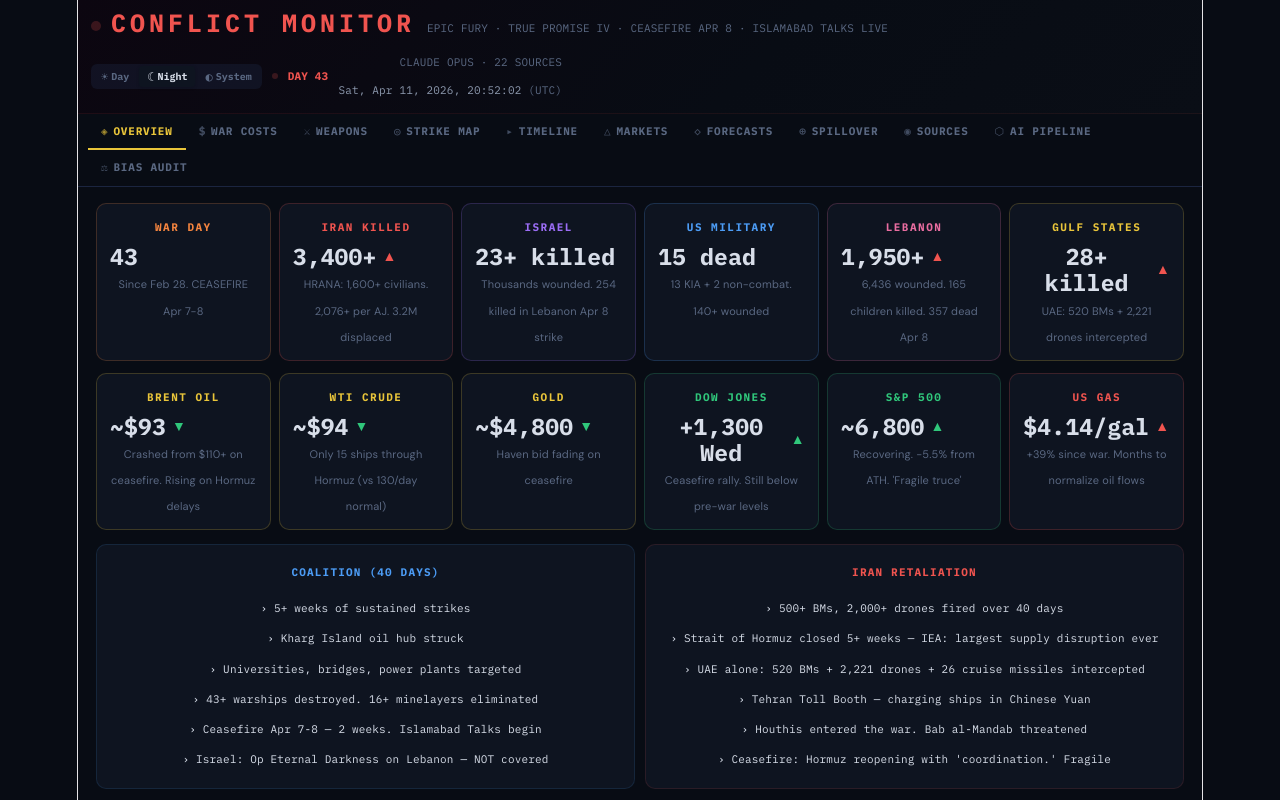
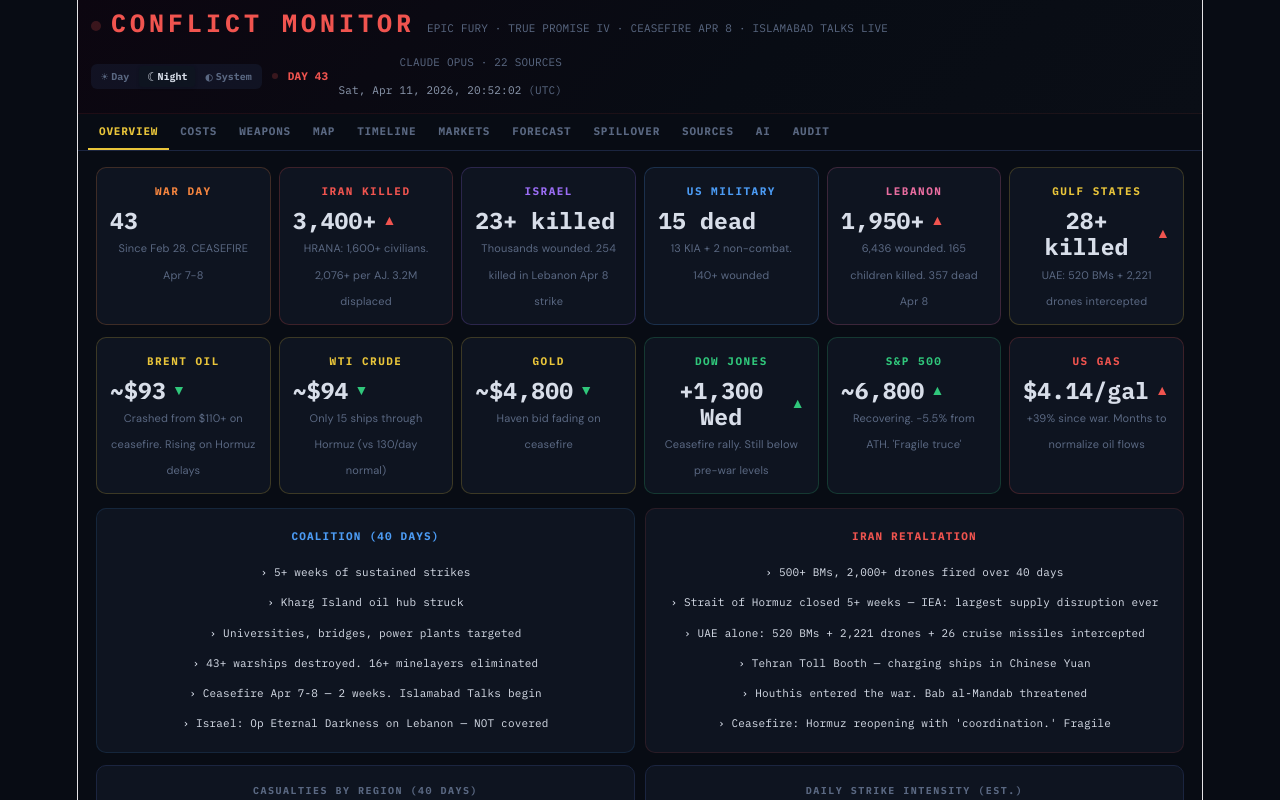
Before and after one commit to varuntyagi83/conflict-preview, a React (Vite) app: page / in a window 1280 px wide. Shown: the top 800 px of the page. Built offline with nearby package versions, Linux system fonts and the light colour scheme.

Commit message:
fix: tabs fit single line — drop icons, shorten labels

```diff
--- a/src/App.jsx
+++ b/src/App.jsx
@@ -1472,9 +1472,9 @@ function CostsTab() {
 // MAIN APP
 // ════════════════════════════════════════════
 const TABS=[
-  {id:"dash",lb:"OVERVIEW",ic:"◈"},{id:"cost",lb:"WAR COSTS",ic:"$"},{id:"wpn",lb:"WEAPONS",ic:"⚔"},{id:"map",lb:"STRIKE MAP",ic:"◎"},
-  {id:"tl",lb:"TIMELINE",ic:"▸"},{id:"mkt",lb:"MARKETS",ic:"△"},{id:"pred",lb:"FORECASTS",ic:"◇"},
-  {id:"spill",lb:"SPILLOVER",ic:"⊕"},{id:"src",lb:"SOURCES",ic:"◉"},{id:"ai",lb:"AI PIPELINE",ic:"⬡"},{id:"aud",lb:"BIAS AUDIT",ic:"⚖"},
+  {id:"dash",lb:"OVERVIEW"},{id:"cost",lb:"COSTS"},{id:"wpn",lb:"WEAPONS"},{id:"map",lb:"MAP"},
+  {id:"tl",lb:"TIMELINE"},{id:"mkt",lb:"MARKETS"},{id:"pred",lb:"FORECAST"},
+  {id:"spill",lb:"SPILLOVER"},{id:"src",lb:"SOURCES"},{id:"ai",lb:"AI"},{id:"aud",lb:"AUDIT"},
 ];
 
 export default function App() {
@@ -1563,11 +1563,11 @@ export default function App() {
       <div className="cm-tabs" style={{display:"flex",flexWrap:"wrap",borderBottom:`1px solid ${P.edg}`,padding:"0 10px",background:P.bg}}>
         {TABS.map(t=>(
           <button key={t.id} onClick={()=>setTab(t.id)} className="cm-tab-btn" style={{
-            display:"flex",alignItems:"center",gap:5,padding:"10px 13px",background:"transparent",
+            padding:"10px 11px",background:"transparent",
             border:"none",borderBottom:tab===t.id?`2px solid ${P.sun}`:"2px solid transparent",
             color:tab===t.id?P.sun:P.tx3,fontSize:11,fontWeight:700,cursor:"pointer",
             fontFamily:fn,letterSpacing:.8,whiteSpace:"nowrap",transition:"all .2s"}}>
-            <span style={{fontSize:11,opacity:.7}}>{t.ic}</span> {t.lb}
+            {t.lb}
           </button>))}
       </div>
       </div>{/* END STICKY */}
```
